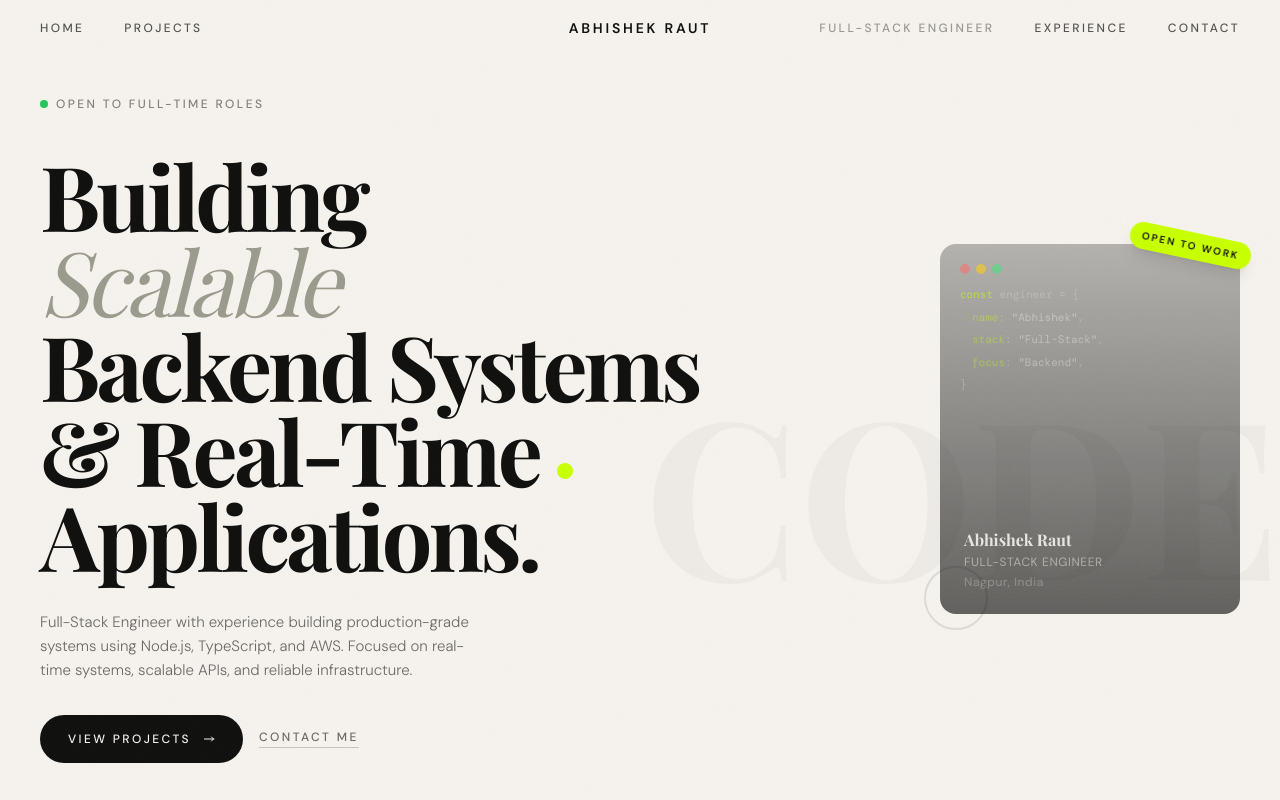
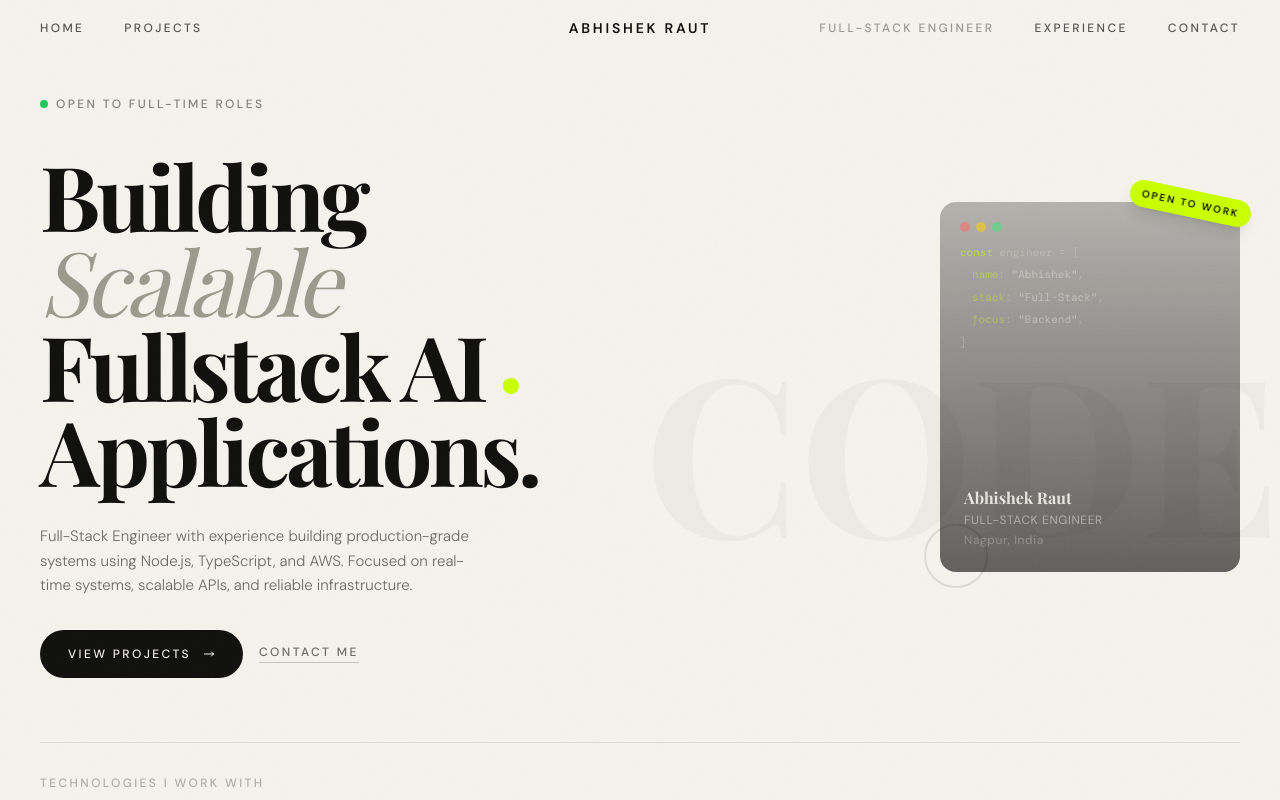
Before and after one commit to abhishekraut01/Portfolio, a Next.js app: page / in a window 1280 px wide. Shown: the top 800 px of the page. Built offline with nearby package versions, Linux system fonts and the light colour scheme; a web font is replaced by a local one.

Commit message:
change the hero section headings

```diff
--- a/components/Hero.tsx
+++ b/components/Hero.tsx
@@ -40,8 +40,7 @@ export default function Hero() {
             <h1 className="animate-fade-up-delay-1 text-[clamp(42px,7vw,96px)] font-display font-bold leading-[0.95] tracking-tighter text-charcoal mb-8">
               <span className="block">Building</span>
               <span className="block italic font-normal text-muted">Scalable</span>
-              <span className="block">Backend Systems</span>
-              <span className="block">& Real-Time <span className="inline-block w-3 h-3 md:w-4 md:h-4 rounded-full bg-[#C8FF00] mb-1 md:mb-2"></span></span>
+              <span className="block">Fullstack AI <span className="inline-block w-3 h-3 md:w-4 md:h-4 rounded-full bg-[#C8FF00] mb-1 md:mb-2"></span></span>
               <span className="block">Applications.</span>
             </h1>
 
```
